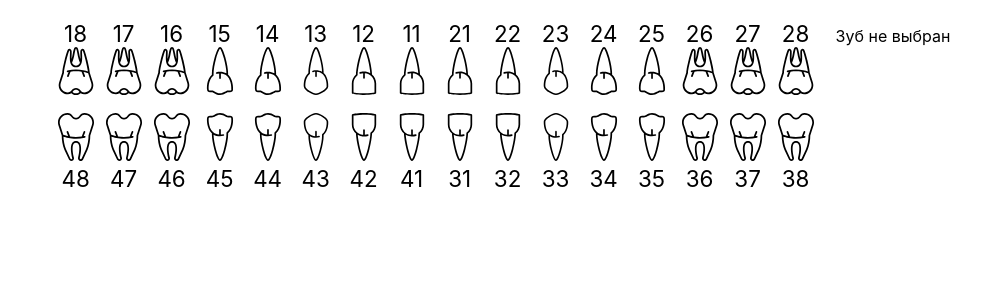
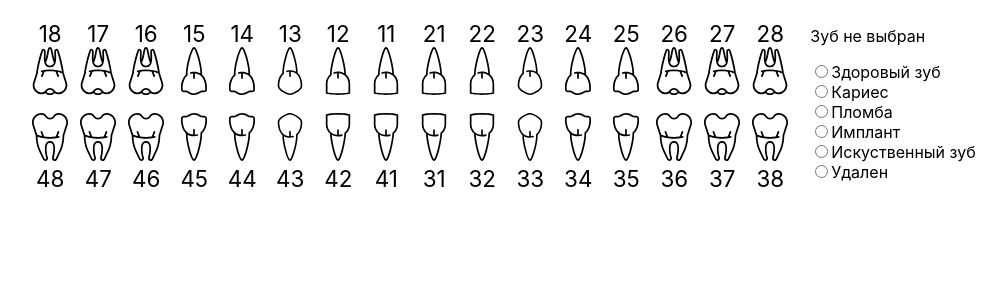
Before and after one commit to evskorobogatij/dental_map, a React (Create React App) app: page / in a window 1280 px wide. Shown: the top 300 px of the page, without its empty margins (147-1153 px from the left). Built offline with nearby package versions, Linux system fonts and the light colour scheme.

Commit message:
Подробное отображение информации о зубе

```diff
--- a/src/App.tsx
+++ b/src/App.tsx
@@ -1,26 +1,31 @@
-import React, { useState } from 'react';
+import React, { useEffect, useState } from 'react';
 import './App.scss';
 
 // import {ReactComponent as Tooth} from './img/tooth.svg';
 import DentMap from "./components/DentMap/DentMap"
+import ToothInfo from './components/ToothInfo';
 import ContextTooth from './context'
+import { toothData } from './lib/tooth_data';
 
 function App() {
 
   const [current,setCurrent] = useState(-1);
+  const [tooths,setTooth] = useState(localStorage.getItem('tooths') ? JSON.parse(localStorage.getItem('tooths') ?? '') : toothData );
 
   const selectTooth=(num:number)=>{
     console.log(num)
       setCurrent(num)
   }
 
+  useEffect(()=>{
+    localStorage.setItem('tooths',JSON.stringify(tooths))
+  },[tooths])
+
   return (
-    <ContextTooth.Provider value={{currentTooth:current,selectTooth}} >
+    <ContextTooth.Provider value={{currentTooth:current,selectTooth,tooths}} >
       <div className="Block">
         <DentMap />
-        <div>
-           { current>=0 ? `Зуб № ${current}` : 'Зуб не выбран' }
-        </div>
+        <ToothInfo />
       </div>
     </ContextTooth.Provider>
 
--- a/src/components/DentMap/DentMap.tsx
+++ b/src/components/DentMap/DentMap.tsx
@@ -1,7 +1,6 @@
-import React,{useContext, useEffect, useState} from 'react';
+import React,{useContext} from 'react';
 
 import Tooth, { IToothProps } from "./../Tooth/Tooth";
-import {toothData} from "../../lib/tooth_data"
 
 import ContextTooth from './../../context'
 
@@ -13,13 +12,7 @@ export interface IDentMapProps {
 
 export default function DentMap (props: IDentMapProps) {
 
- const [tooths,setTooth] = useState(localStorage.getItem('tooths') ? JSON.parse(localStorage.getItem('tooths') ?? '') : toothData );
-
- const {currentTooth, selectTooth } = useContext(ContextTooth)
-
-  useEffect(()=>{
-      localStorage.setItem('tooths',JSON.stringify(tooths))
-  },[tooths])
+ const {currentTooth, selectTooth, tooths } = useContext(ContextTooth)
 
   return (
     <div className={"DentMap"} >
--- /dev/null
+++ b/src/components/ToothInfo/ToothInfo.scss
@@ -0,0 +1,4 @@
+.ToothInfo {
+    display: flex;
+    flex-direction: column;
+}
--- /dev/null
+++ b/src/components/ToothInfo/ToothInfo.tsx
@@ -0,0 +1,42 @@
+import  React, { useContext } from 'react';
+import ContextTooth from '../../context';
+import { ToothStatus } from '../Tooth/Tooth';
+
+import "./ToothInfo.scss"
+
+function ToothInfo() {
+
+    const {currentTooth, tooths} = useContext(ContextTooth);
+
+    return (
+        <div className={'ToothInfo'}>
+            <p>{ currentTooth>=0 ? `Зуб № ${tooths[currentTooth].num}` : 'Зуб не выбран' } </p>
+            <label>
+                <input type="radio" value="normal" name={"tooth"} checked={ currentTooth>=0 ? tooths[currentTooth].status===ToothStatus.Normal : false} />
+                Здоровый зуб
+            </label>
+            <label>
+                <input type="radio" value="caries" name={"tooth"} checked={ currentTooth>=0 ? tooths[currentTooth].status===ToothStatus.Caries : false} />
+                Кариес
+            </label>
+            <label>
+                <input type="radio" value="plomb" name={"tooth"} checked={ currentTooth>=0 ? tooths[currentTooth].status===ToothStatus.CariesPlomb : false} />
+                Пломба
+            </label>
+            <label>
+                <input type="radio" value="implant" name={"tooth"} checked={ currentTooth>=0 ? tooths[currentTooth].status===ToothStatus.Implant : false} />
+                Имплант
+            </label>
+            <label>
+                <input type="radio" value="fake" name={"tooth"} checked={ currentTooth>=0 ? tooths[currentTooth].status===ToothStatus.Fake : false} />
+                Искуственный зуб
+            </label>
+            <label>
+                <input type="radio" value="removed" name={"tooth"} checked={ currentTooth>=0 ? tooths[currentTooth].status===ToothStatus.Removed : false} />
+                Удален
+            </label>
+        </div>
+    )
+}
+
+export default ToothInfo;
--- /dev/null
+++ b/src/components/ToothInfo/index.tsx
@@ -0,0 +1,3 @@
+import ToothInfo from "./ToothInfo"
+
+export  default ToothInfo;
--- a/src/context.tsx
+++ b/src/context.tsx
@@ -1,10 +1,12 @@
 import React from 'react'
+import { IToothProps } from './components/Tooth/Tooth';
 
 type ContextProps = {
     currentTooth : number,
-    selectTooth : (num:number)=>void
+    tooths:Array<IToothProps>,
+    selectTooth ?: (num:number)=>void
 }
 
-const ContextTooth = React.createContext<Partial<ContextProps>>({});
+const ContextTooth = React.createContext<ContextProps>({currentTooth:-1,tooths:[]});
 
 export default ContextTooth;
```
